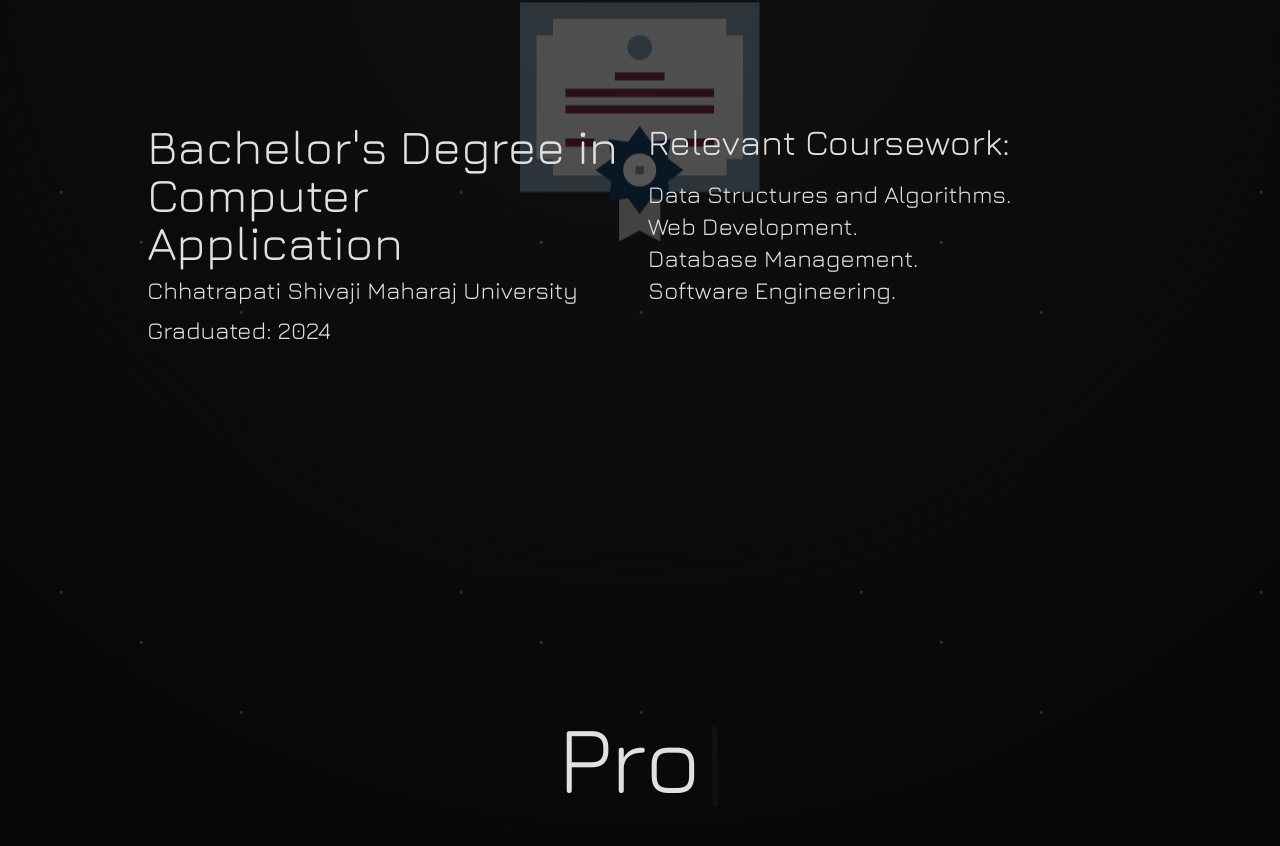
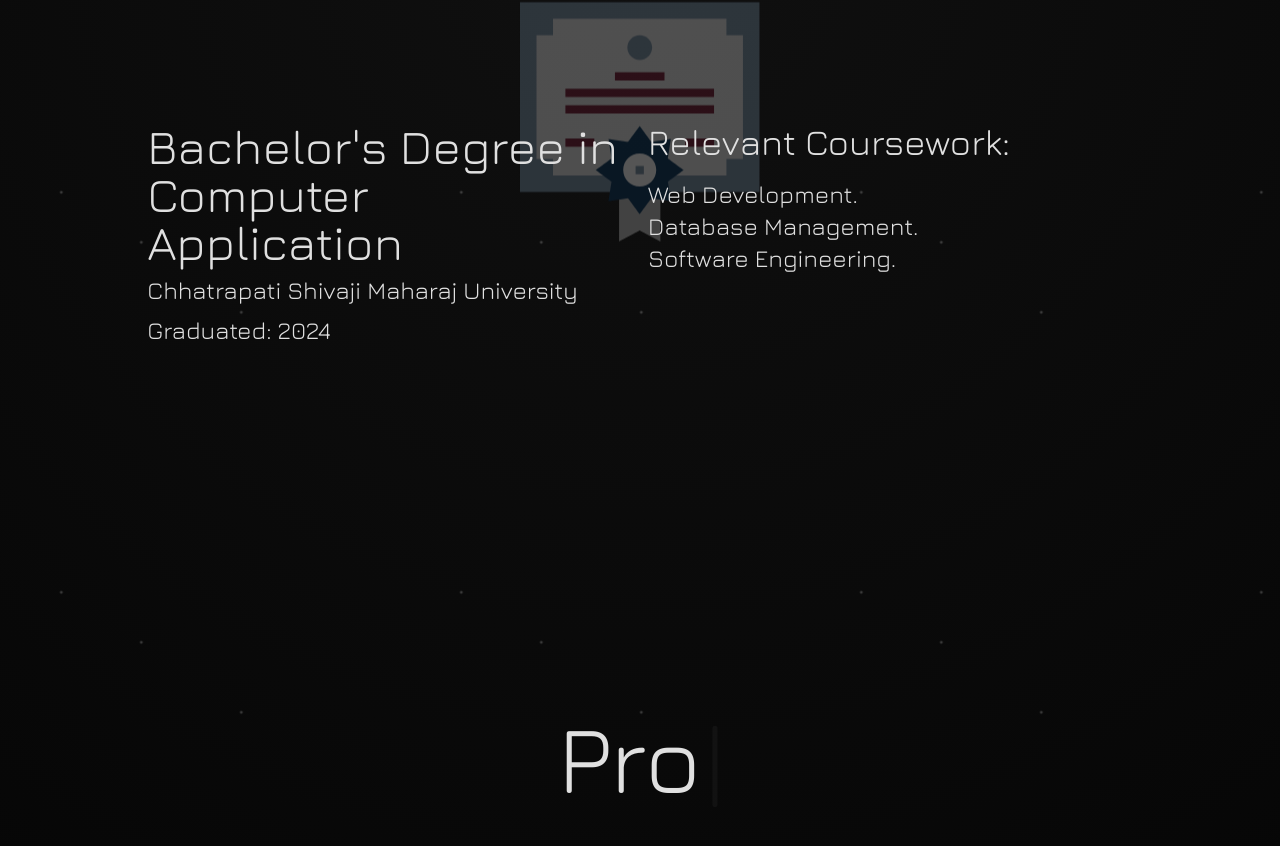
Before and after one commit to Sumeet0P/Portfolio, a React (Vite) app: page / in a window 1280 px wide. Shown: the part 1879-2725 px from the top of the page. Built offline with nearby package versions, Linux system fonts and the light colour scheme.

Commit message:
Remove DSA from education section

```diff
--- a/src/components/Education.jsx
+++ b/src/components/Education.jsx
@@ -59,7 +59,7 @@
         <div className="text-4xl">
           Relevant Coursework:
           <ul className="text-2xl pt-4">
-            <li>Data Structures and Algorithms.</li>
+            {/* <li>Data Structures and Algorithms.</li> */}
             <li>Web Development.</li>
             <li>Database Management.</li>
             <li>Software Engineering.</li>
```
